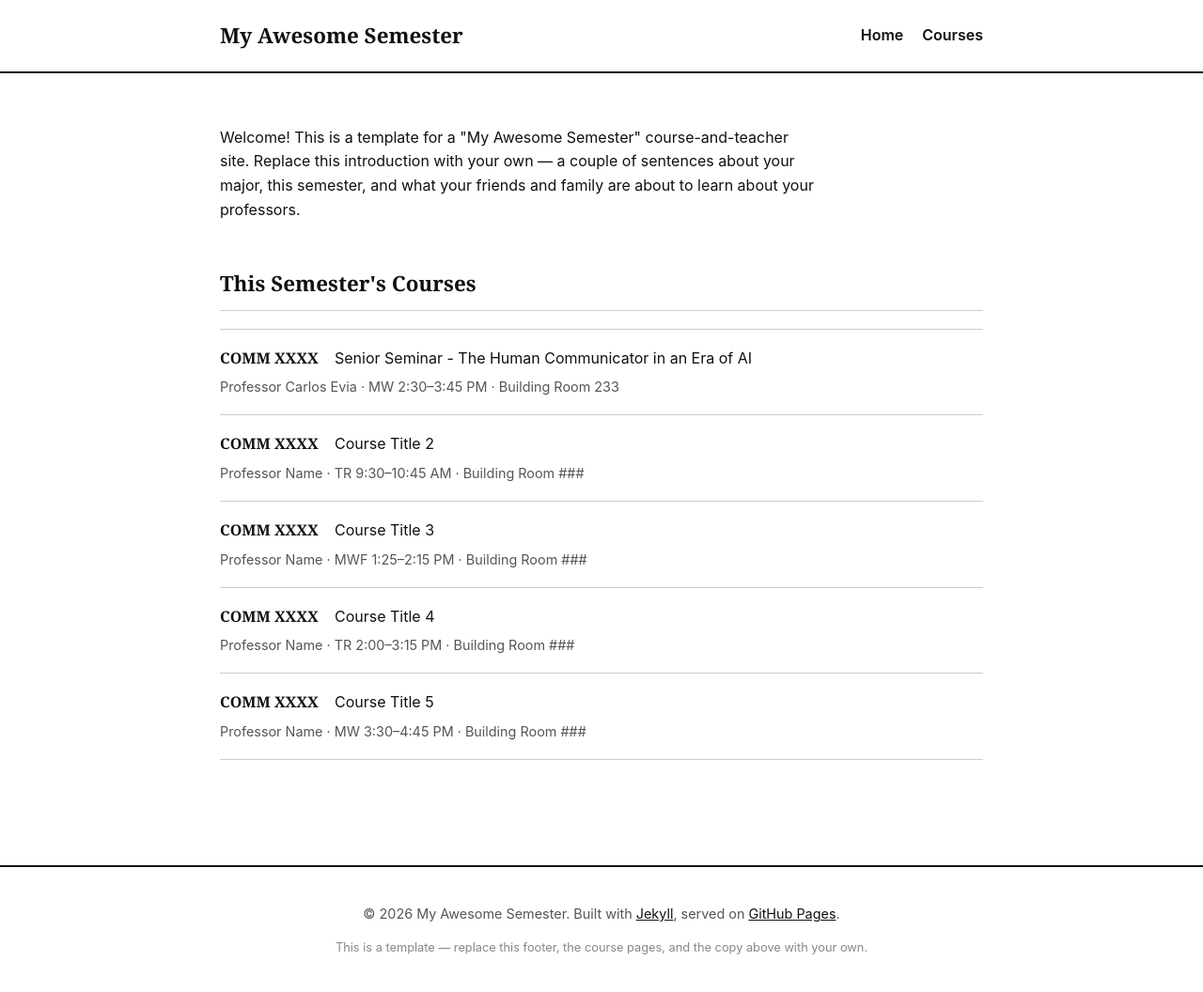
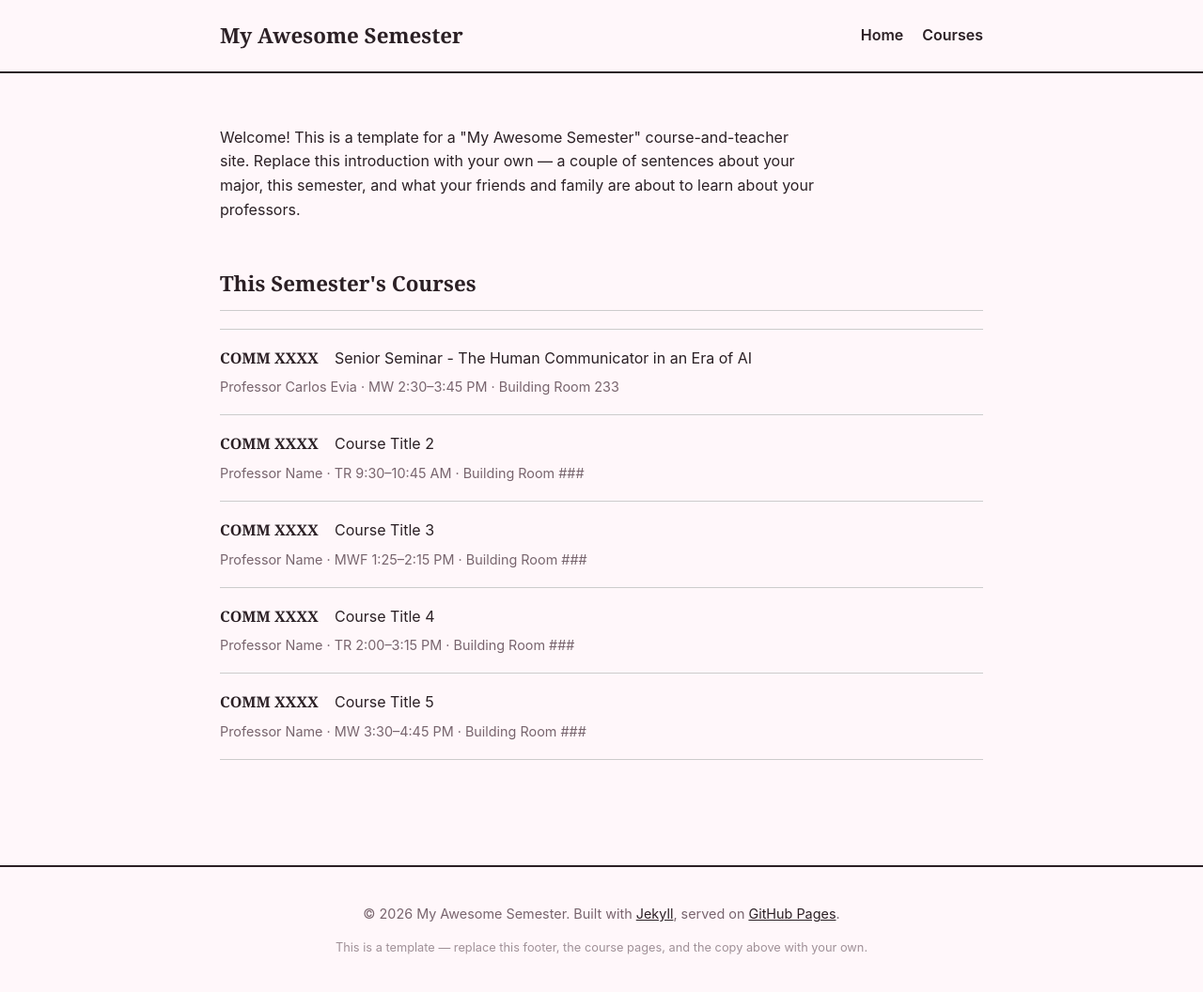
Before and after one commit to Darbyclose/myawesomesemester, a Jekyll site: the page built from index.md, in a window 1280 px wide. Shown: the whole page at 94% size. Built offline with Jekyll 4.4.1, drawn with Linux system fonts in a browser that asks for light colours.

Commit message:
Update main.scss

```diff
--- a/assets/css/main.scss
+++ b/assets/css/main.scss
@@ -8,12 +8,12 @@
 // ------------------------------------------------------------------
 
 :root {
-  --color-bg: #ffffff;
+  --color-bg: #fff7fa;
   --color-surface: #ffffff;
-  --color-ink: #111111;
-  --color-ink-soft: #555555;
+  --color-ink: #2b2025;
+  --color-ink-soft: #78656e;
   --color-line: #cccccc;
-  --color-accent: #000000;
+  --color-accent: #f0cbd8;
   --color-white: #ffffff;
 
   --font-body: -apple-system, BlinkMacSystemFont, "Segoe UI", Helvetica, Arial, sans-serif;
```
